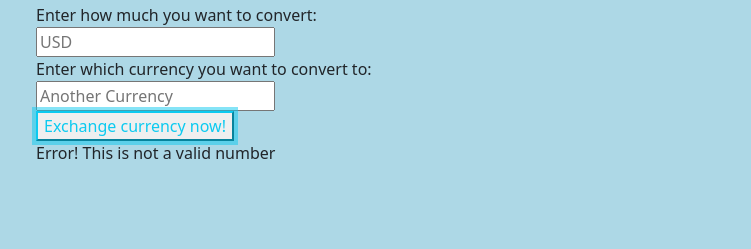
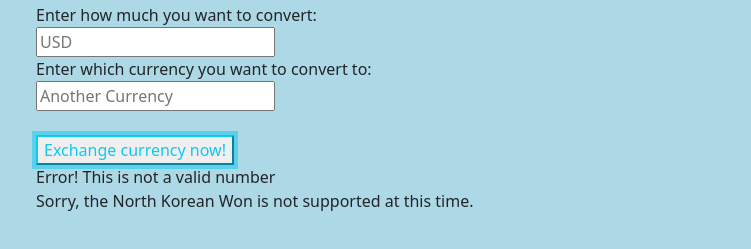
Before and after one commit to cicy886/currency-exchanger, a website built with webpack: page src/index.html in a window 1280 px wide. Both pictures are taken after a click on the button "Exchange currency now!". Shown: the part 53-302 px from the top of the page, without its empty margins (46-797 px from the left). Built offline with nearby package versions, Linux system fonts and the light colour scheme; no server answers.

Commit message:
show currency not supported message.

```diff
--- a/src/index.html
+++ b/src/index.html
@@ -9,10 +9,11 @@
     <label for ="amount">Enter how much you want to convert:</label><br>
     <input id="amount" type="text" placeholder="USD"><br>
     <label for ="anotherCurrency">Enter which currency you want to convert to:</label><br>
-    <input id="anotherCurrency" type="text" placeholder="Another Currency"><br>
+    <input id="anotherCurrency" type="text" placeholder="Another Currency"><br><br>
     <button class="btn-outline-info" id="currencyExchange">Exchange currency now!</button>
     <div class="showErrors"></div>
     <div class="showCurrency"></div>
+    <div class="showResult"></div>
   </div>
 </body>
 </html>
--- a/src/main.js
+++ b/src/main.js
@@ -11,6 +11,9 @@ $(document).ready(function() {
     if (isNaN(amount) || amount<0){
       $('.showErrors').text('Error! This is not a valid number');
     }
+    if (currencyName === "KPW" || currencyName === currencyName.toLowerCase("KPW")){
+      $('.showResult').text('Sorry, the North Korean Won is not supported at this time.');
+    }
     let promise = CurrencyService.getCurrency(currencyName,amount);
     promise.then(function(response){
       const body = JSON.parse(response);
```
